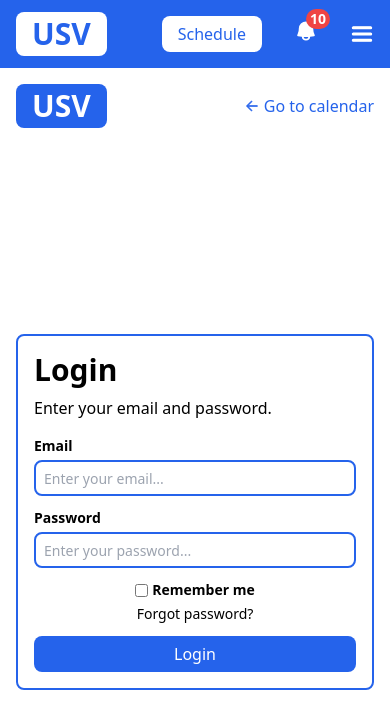
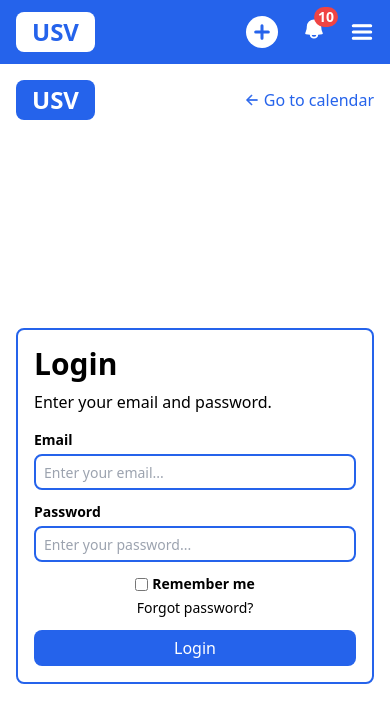
Before and after one commit to Nexa-Team-USV/nexa-fe, a React (Vite) app: page /login in a window 390 px wide. Shown: the top 728 px of the page. Built offline with nearby package versions, Linux system fonts and the light colour scheme.

Commit message:
chore: some retouches to the navigation bar

```diff
--- a/src/components/Header.tsx
+++ b/src/components/Header.tsx
@@ -6,7 +6,7 @@ import SidebarButton from "./SidebarButton";
 
 export default function Header() {
   return (
-    <header className="flex items-center justify-between gap-8 bg-primary px-4 py-3">
+    <header className="flex items-center justify-between gap-6 bg-primary px-4 py-3 sm:gap-8">
       <Logo variant="white" className="mr-auto" />
       <ScheduleButton />
       <NotificationsButton />
--- a/src/components/Logo.tsx
+++ b/src/components/Logo.tsx
@@ -2,7 +2,7 @@ import { HTMLProps } from "react";
 import { cva, VariantProps } from "class-variance-authority";
 
 const logoVariants = cva(
-  "w-min rounded-lg px-4 py-1 text-3xl font-bold uppercase",
+  "w-min rounded-lg px-4 py-1 text-2xl sm:text-3xl font-bold uppercase",
   {
     variants: {
       variant: {
--- a/src/components/Sidebar.tsx
+++ b/src/components/Sidebar.tsx
@@ -1,11 +1,9 @@
-import { Dispatch, SetStateAction } from "react";
+import { Dispatch, SetStateAction, useEffect } from "react";
 import { twMerge } from "tailwind-merge";
 
 import { HiMiniXMark } from "react-icons/hi2";
 import { Link } from "react-router-dom";
 import Button from "./Button";
-
-import { useOverflowHidden } from "../hooks/useOverflowHidden";
 
 type Props = {
   isOpen: boolean;
@@ -13,7 +11,15 @@ type Props = {
 };
 
 export default function Sidebar({ isOpen, setIsOpen }: Props) {
-  // useOverflowHidden();
+  useEffect(() => {
+    if (isOpen) {
+      document.body.style.overflow = "hidden";
+    }
+
+    if (!isOpen) {
+      document.body.style.overflow = "auto";
+    }
+  }, [isOpen]);
 
   return (
     <div
--- a/src/features/scheduling/ScheduleButton.tsx
+++ b/src/features/scheduling/ScheduleButton.tsx
@@ -3,7 +3,7 @@ import { useState } from "react";
 import Button from "../../components/Button";
 import ScheduleForm from "./ScheduleForm";
 import Overlay from "../../components/Overlay";
-import { HiMiniXMark } from "react-icons/hi2";
+import { HiMiniPlus, HiMiniXMark } from "react-icons/hi2";
 
 export default function ScheduleButton() {
   const [isOpen, setIsOpen] = useState<boolean>(false);
@@ -13,9 +13,16 @@ export default function ScheduleButton() {
       <Button
         onClick={() => setIsOpen(true)}
         variant="secondary"
-        className="px-4"
+        className="hidden px-4 sm:inline-block"
       >
-        Schedule
+        <span>Schedule</span>
+      </Button>
+      <Button
+        onClick={() => setIsOpen(true)}
+        variant="empty"
+        className="rounded-full bg-white p-1 sm:hidden"
+      >
+        <HiMiniPlus className="stroke-1 text-2xl text-primary" />
       </Button>
 
       {isOpen && (
--- a/src/index.css
+++ b/src/index.css
@@ -14,7 +14,7 @@
   }
 
   .scrollbar::-webkit-scrollbar-track {
-    @apply bg-secondary;
+    @apply rounded-full bg-secondary;
   }
 
   .scrollbar::-webkit-scrollbar-thumb {
```
